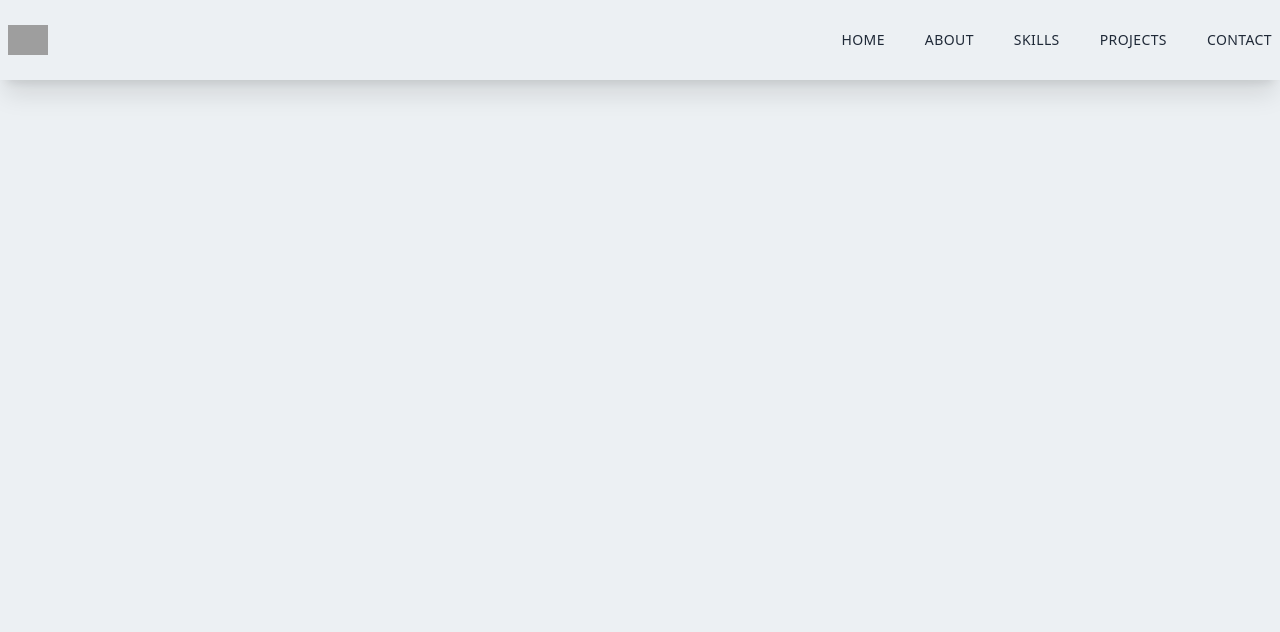
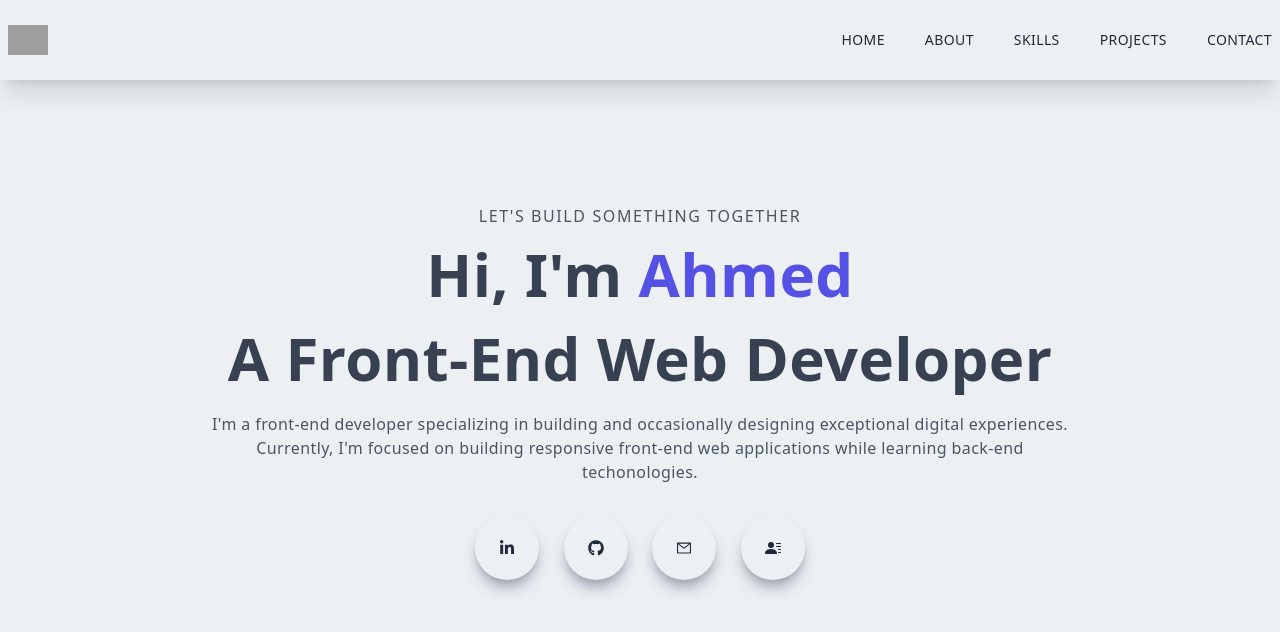
Before and after one commit to lazybump/Portfolio-site-Old, a Next.js app: page / in a window 1280 px wide. Shown: the top 632 px of the page. Built offline with nearby package versions, Linux system fonts and the light colour scheme; grey boxes are pictures that could not be loaded.

Commit message:
add main section

```diff
--- /dev/null
+++ b/components/Main.tsx
@@ -0,0 +1,44 @@
+import React from "react";
+import { AiOutlineMail } from "react-icons/ai";
+import { BsFillPersonLinesFill } from "react-icons/bs";
+import { FaGithub, FaLinkedinIn } from "react-icons/fa";
+
+const Main = () => {
+  return (
+    <div className="w-full h-screen text-center">
+      <div className="max-w-[1240px] w-full h-full mx-auto p-2 flex justify-center items-center">
+        <div>
+          <p className="tracking-widest text-gray-600 uppercase">
+            LET'S BUILD SOMETHING TOGETHER
+          </p>
+          <h1 className="py-4 text-gray-700">
+            Hi, I'm <span className="text-[#5651e5]">Ahmed</span>
+          </h1>
+          <h1 className="py-2 text-gray-700">A Front-End Web Developer</h1>
+          <p className="py-4 text-gray-600 max-w-[70%] m-auto">
+            I'm a front-end developer specializing in building and occasionally
+            designing exceptional digital experiences. Currently, I'm focused on
+            building responsive front-end web applications while learning
+            back-end techonologies.
+          </p>
+          <div className="flex items-center justify-between max-w-[330px] m-auto py-4">
+            <div className="p-6 duration-300 ease-in rounded-full shadow-lg cursor-pointer shadow-gray-400 hover:scale-110">
+              <FaLinkedinIn />
+            </div>
+            <div className="p-6 duration-300 ease-in rounded-full shadow-lg cursor-pointer shadow-gray-400 hover:scale-110">
+              <FaGithub />
+            </div>
+            <div className="p-6 duration-300 ease-in rounded-full shadow-lg cursor-pointer shadow-gray-400 hover:scale-110">
+              <AiOutlineMail />
+            </div>
+            <div className="p-6 duration-300 ease-in rounded-full shadow-lg cursor-pointer shadow-gray-400 hover:scale-110">
+              <BsFillPersonLinesFill />
+            </div>
+          </div>
+        </div>
+      </div>
+    </div>
+  );
+};
+
+export default Main;
--- a/pages/index.tsx
+++ b/pages/index.tsx
@@ -1,5 +1,6 @@
 import Head from "next/head";
 import Image from "next/image";
+import Main from "../components/Main";
 import NavBar from "../components/NavBar";
 
 export default function Home() {
@@ -11,6 +12,7 @@
         <link rel="icon" href="/favicon.ico" />
       </Head>
       <NavBar />
+      <Main />
     </div>
   );
 }
```
